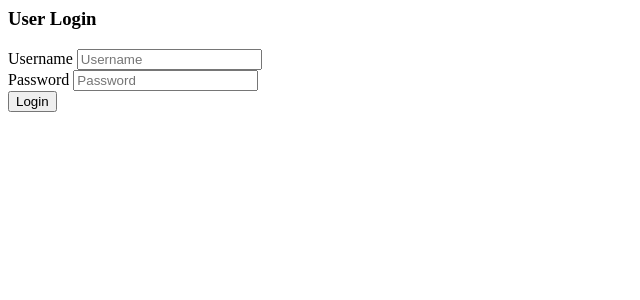
After one commit to Stiiira/bus_booking_system, a Django app: template bookingsystem/busbooking/templates/busbooking/userlogin.html in a window 1280 px wide. The commit adds this page. Shown: the top 300 px of the page, without its empty margins (0-640 px from the left). Run offline with Django 3.2, Linux system fonts and the light colour scheme; the template is opened without the code that fills it, so the values that code supplies are empty.

Commit message:
can login

```diff
--- a/bookingsystem/bookingsystem/settings.py
+++ b/bookingsystem/bookingsystem/settings.py
@@ -12,7 +12,7 @@ https://docs.djangoproject.com/en/2.1/ref/settings/
 
 import os
 
-LOGIN_URL = '/busbooking/loginredirect/'
+LOGIN_URL = '/booking/loginredirect/'
 
 # Build paths inside the project like this: os.path.join(BASE_DIR, ...)
 BASE_DIR = os.path.dirname(os.path.dirname(os.path.abspath(__file__)))
@@ -33,7 +33,7 @@ ALLOWED_HOSTS = []
 # Application definition
 
 INSTALLED_APPS = [
-    'busbooking.apps.BusbookingConfig'
+    'busbooking.apps.BusbookingConfig',
     'django.contrib.admin',
     'django.contrib.auth',
     'django.contrib.contenttypes',
--- a/bookingsystem/busbooking/models.py
+++ b/bookingsystem/busbooking/models.py
@@ -25,7 +25,7 @@ class Employee(User):
         verbose_name = '雇员'
         verbose_name_plural = '雇员'
 
-class Bus(User):
+class Bus(models.Model):
 
     bus_id = models.AutoField(primary_key=True)
     bus_name = models.CharField(max_length=128)
--- a/bookingsystem/busbooking/templates/busbooking/loginredirect.html
+++ b/bookingsystem/busbooking/templates/busbooking/loginredirect.html
@@ -1,4 +1,4 @@
 <h1>Choose your role</h1>
-<a href='/booking/userlogin/'>Customer</a>
-<a href='/booking/driverlogin/'>Bus Driver</a>
-<a href='/booking/managerlogin/'>Manager</a>
+<a href='/booking/userlogin/'>Customer</a><br/>
+<a href='/booking/driverlogin/'>Bus Driver</a><br/>
+<a href='/booking/managerlogin/'>Manager</a><br/>
--- /dev/null
+++ b/bookingsystem/busbooking/templates/busbooking/userlogin.html
@@ -0,0 +1,15 @@
+<h3>User Login</h3>
+<div>
+	<form method="post" action="/booking/userloginrequest/">
+		{% csrf_token %}
+		<div class="form-group">
+			<label for="username">Username</label>
+			<input type="text" id="username" name="username" class="form-control" placeholder="Username" required />
+		<div>
+		<div class="form-group">
+			<label for="password">Password</label>
+			<input type="password" id="password" name="password" class="form-control" placeholder="Password" required />
+		</div>
+		<button type="submit" class="btn btn-primary">Login</button>
+	</form>
+</div>
--- a/bookingsystem/busbooking/urls.py
+++ b/bookingsystem/busbooking/urls.py
@@ -2,10 +2,11 @@ from django.urls import path
 from . import views
 
 urlpatterns = [
-	path('', view.index, name='index'),
-	path('loginredirect/', view.loginRedirect, name='login redirect'),
-	path('userlogin/', view.userLogin, name='user login'),
-	path('driverlogin/', view.driverLogin, name='driver login'),
-	path('managerlogin/', view.managerLogin, name='manager login')
-	path('signup/', view.signup, name='user signup'),
+	path('', views.index, name='index'),
+	path('loginredirect/', views.loginRedirect, name='login_redirect'),
+	path('userlogin/', views.userLogin, name='user_login'),
+	path('userloginrequest/', views.userLoginRequest, name='user_login_request'),
+	path('driverlogin/', views.driverLogin, name='driver_login'),
+	path('managerlogin/', views.managerLogin, name='manager_login'),
+	path('signup/', views.signup, name='user_signup'),
 ]
```
Also changed, not shown: bookingsystem/busbooking/views.py (+9 -4 lines).
